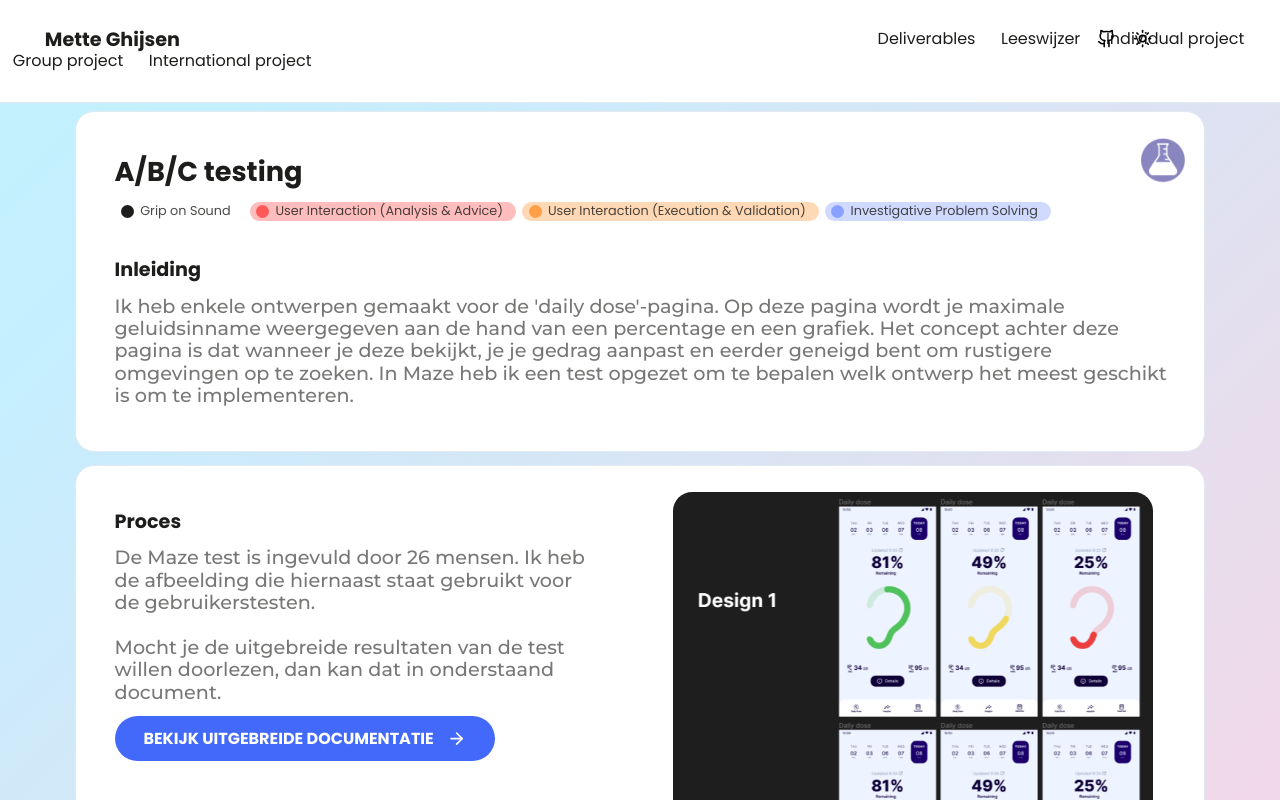
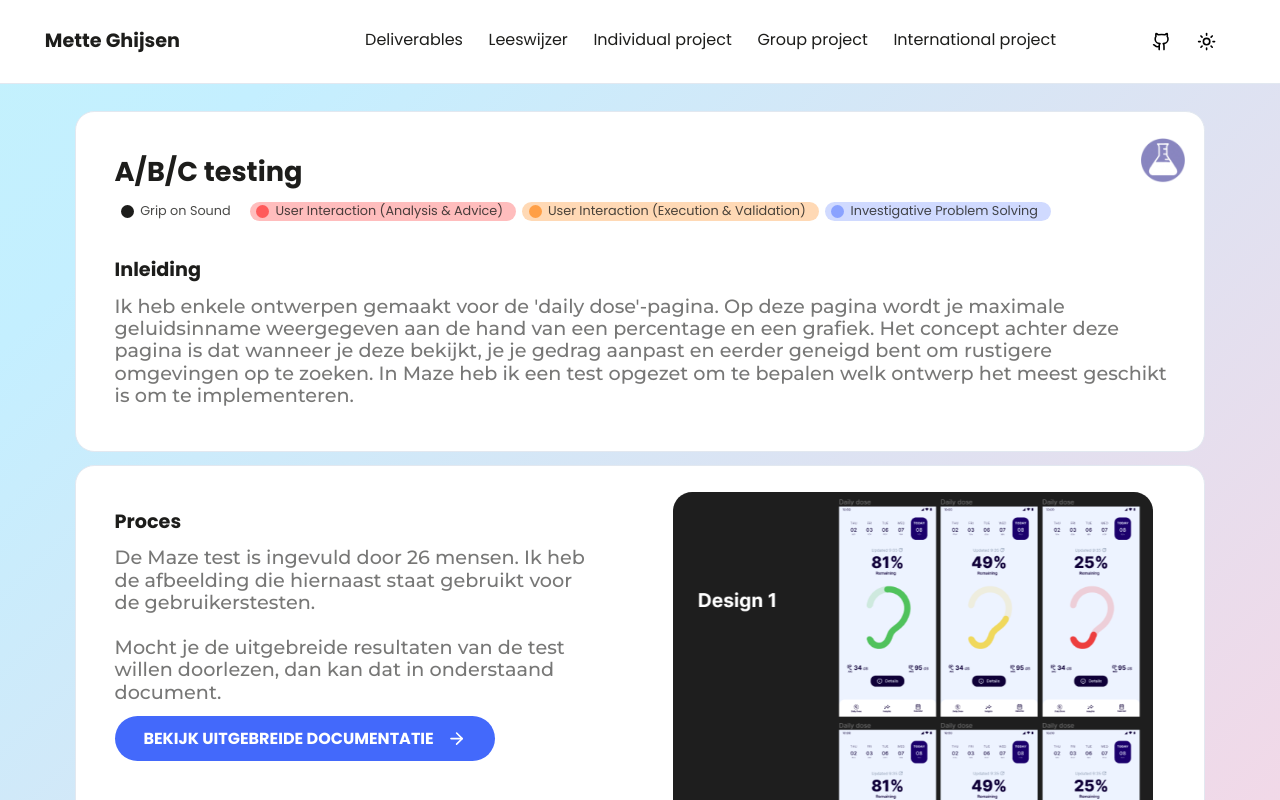
Before and after one commit to metteghijsen/semester6-website, a Nuxt app in the folder frontend/: page /deliverable/abctesting in a window 1280 px wide. Shown: the top 800 px of the page. Built offline with nearby package versions, Linux system fonts and the light colour scheme.

Commit message:
Feature: Fixed poor text placement on bigger screens, added hover to github, darktheme buttons

```diff
--- a/frontend/components/layout/Taskbar.vue
+++ b/frontend/components/layout/Taskbar.vue
@@ -1,12 +1,13 @@
 <template>
   <div>
     <div class="justify-center flex mb-[135px]">
-      <div class="bg-white100 border-b-slate-200 dark:bg-slate-800 dark:border-b-slate-600 border-b-2 py-5 flex flex-row items-center flex-wrap w-full fixed top-0 z-40">
+      <div class="bg-white100 border-b-slate-200 dark:bg-slate-800 dark:border-b-slate-600 border-b-2 py-4 flex flex-row items-center w-full fixed top-0 z-40">
         <NuxtLink to="/">
-          <UiTypography type="p" size="heading4" class="font-bold px-8 mr-[800px]">
+          <UiTypography type="p" size="heading4" class="font-bold px-8 whitespace-nowrap">
             Mette Ghijsen
           </UiTypography>
         </NuxtLink>
+        <div class="flex justify-end w-full items-center">
           <router-link
             v-for="(link, index) in links"
             :key="index"
@@ -14,7 +15,7 @@
             class="px-2 link"
             :class="{ 'active-link': isActive(link.to) }"
           >
-          <UiTypography type="p" size="paragraph-small" :class="{ 'font-bold': isActive(link.to) }">
+            <UiTypography type="p" size="paragraph-small" :class="{ 'font-bold': isActive(link.to) }" class="">
               {{ link.text }}
             </UiTypography>
             <div
@@ -26,10 +27,17 @@
               class="bg-darkblue100 dark:bg-blue100 h-0.5 rounded-full stripe"
             />
           </router-link>
+
+          <NuxtLink to="https://github.com/metteghijsen/semester6-website" class="p-1 mx-2 ml-12 hover:bg-slate-100  dark:hover:bg-slate-700 rounded-md ease-in-out transition-colors">
+            <div v-if="isDarkMode == true">
+              <Github class="h-3 w-3" color="white" />
             </div>
+            <div v-else>
+              <Github class="h-3 w-3" />
             </div>
+          </NuxtLink>
 
-    <button class="z-50 fixed top-5 right-[160px]" @click="toggleDarkMode">
+          <button class="p-1 mr-10 dark:hover:bg-slate-700 hover:bg-slate-100 rounded-md ease-in-out transition-colors" @click="toggleDarkMode">
             <div v-if="isDarkMode == true">
               <Moon class="h-3 w-3" color="white" />
             </div>
@@ -37,15 +45,9 @@
               <Sun class="h-3 w-3" />
             </div>
           </button>
-
-    <NuxtLink to="https://github.com/metteghijsen/semester6-website" class="z-50 fixed top-5 right-[205px]">
-      <div v-if="isDarkMode == true">
-        <Github class="h-3 w-3" color="white" />
         </div>
-      <div v-else>
-        <Github class="h-3 w-3" />
       </div>
-    </NuxtLink>
+    </div>
 
     <div :class="{ 'dark': isDarkMode }">
       <div class="transition-colors ease-in-out delay-150">
```
Lines whose indentation alone changed are shown as unchanged.
